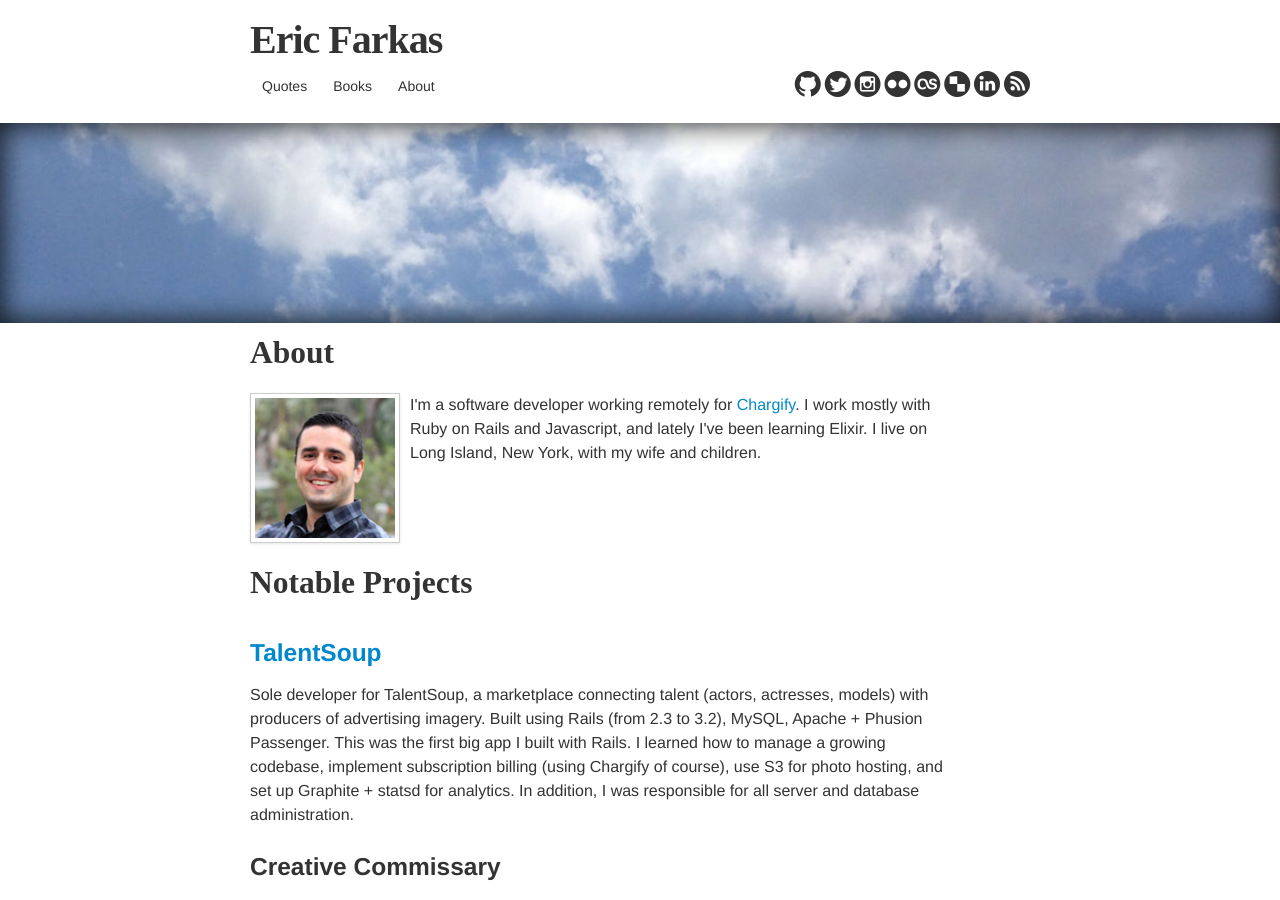
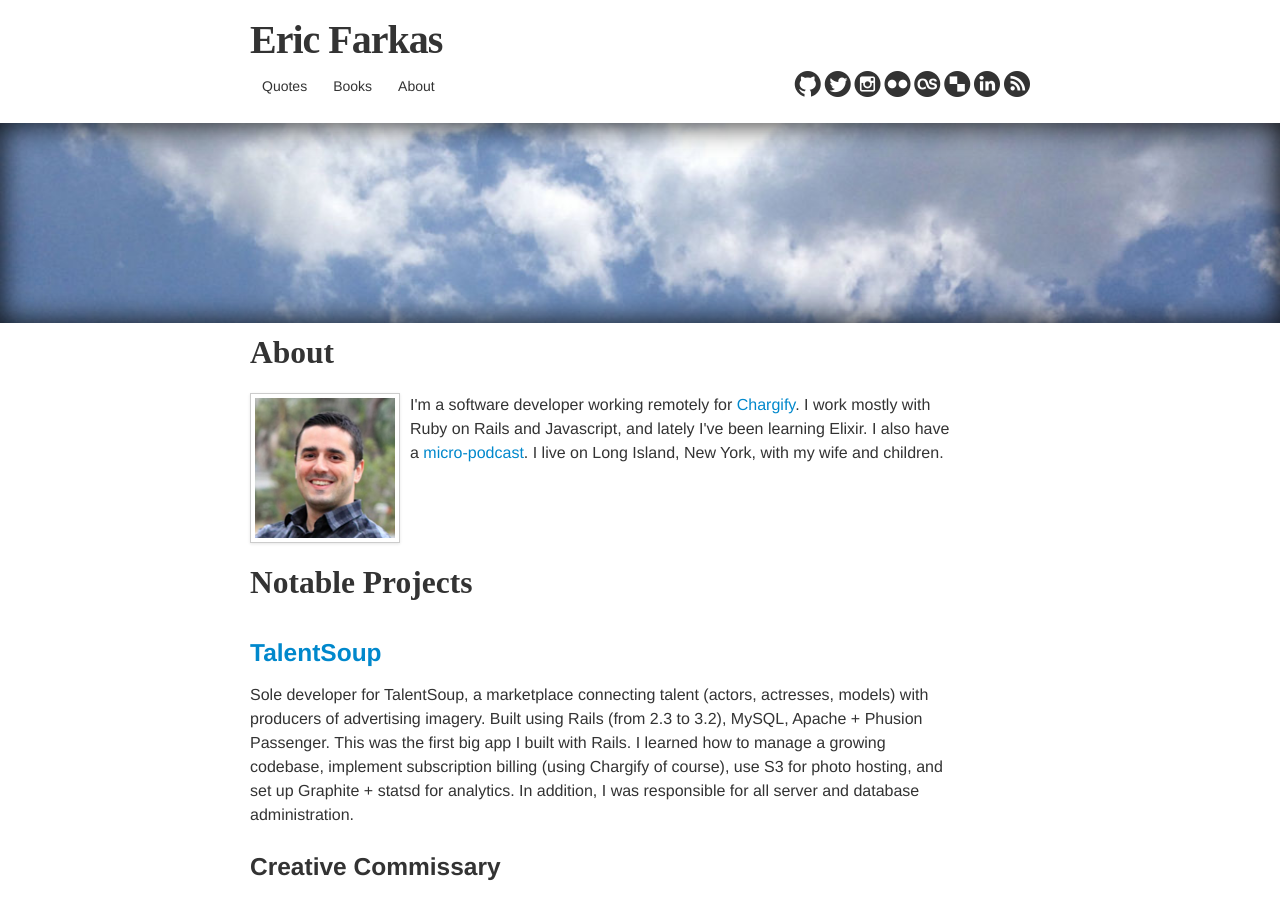
Before and after one commit to speric/speric.github.com, a Jekyll site: the page built from about.html, in a window 1280 px wide and 900 px high. Built offline with Jekyll 4.4.1, drawn with Linux system fonts in a browser that asks for light colours; some web fonts are replaced; Markdown is read by kramdown in place of the engine named in the settings; comment, search, counter and statistics services are not loaded.

Commit message:
Link to podcast on About

```diff
--- a/about.html
+++ b/about.html
@@ -10,7 +10,7 @@ header_img: "about.jpg"
     <img src="/assets/images/profile.png" class="img-polaroid"/>
   </div>
   <div class="span7">
-    <p>I'm a software developer working remotely for <a href="https://chargify.com">Chargify</a>. I work mostly with Ruby on Rails and Javascript, and lately I've been learning Elixir. I live on Long Island, New York, with my wife and children.</p>
+    <p>I'm a software developer working remotely for <a href="https://chargify.com">Chargify</a>. I work mostly with Ruby on Rails and Javascript, and lately I've been learning Elixir. I also have a <a href="https://www.briefs.fm/speric">micro-podcast</a>. I live on Long Island, New York, with my wife and children.</p>
   </div>
 </div>
 <br/>
```
